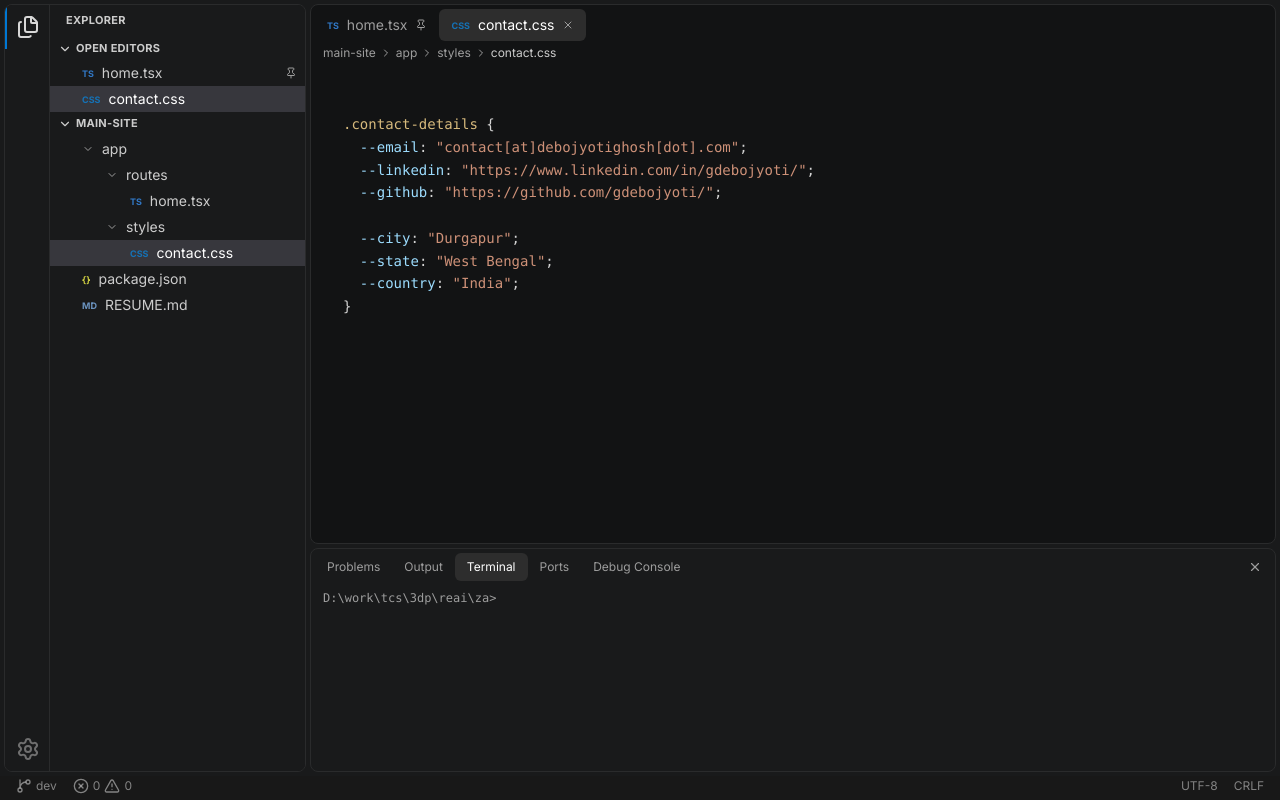
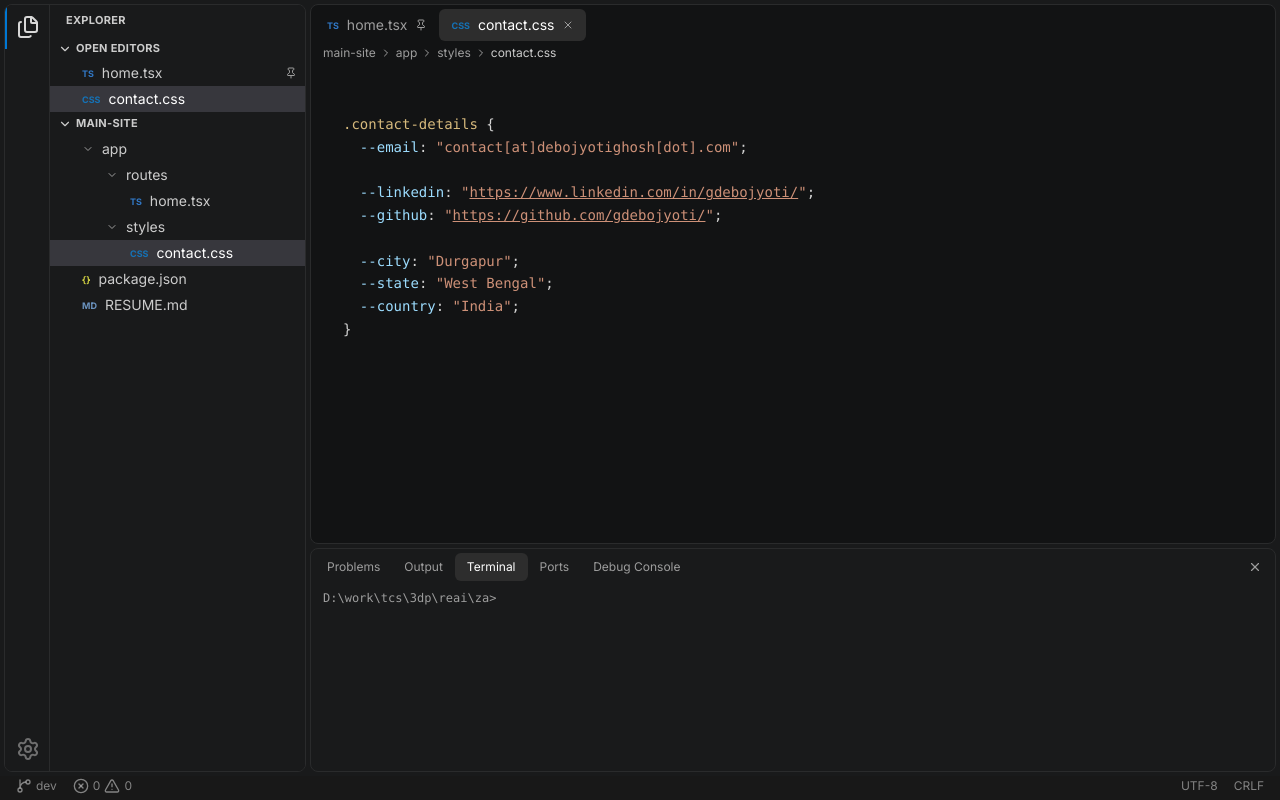
Before and after one commit to gdebojyoti/main-site, a Next.js app: page /contact in a window 1280 px wide. Built offline with nearby package versions, Linux system fonts and the light colour scheme.

Commit message:
Contact page now has links. (#11)

```diff
--- a/vsc/editorArea/files/ContactFile.tsx
+++ b/vsc/editorArea/files/ContactFile.tsx
@@ -3,6 +3,7 @@ import { Fragment } from "react";
 // null renders an empty line between the groups
 const PROPERTIES: ([name: string, value: string] | null)[] = [
   ["--email", "contact[at]debojyotighosh[dot].com"],
+  null,
   ["--linkedin", "https://www.linkedin.com/in/gdebojyoti/"],
   ["--github", "https://github.com/gdebojyoti/"],
   null,
@@ -24,7 +25,22 @@ const ContactFile = () => {
                 {"  "}
                 <span className="text-syntax-property">{entry[0]}</span>
                 {": "}
-                <span className="text-syntax-string">{`"${entry[1]}"`}</span>
+                <span className="text-syntax-string">
+                  {'"'}
+                  {entry[1].startsWith("http") ? (
+                    <a
+                      href={entry[1]}
+                      target="_blank"
+                      rel="noopener noreferrer"
+                      className="underline"
+                    >
+                      {entry[1]}
+                    </a>
+                  ) : (
+                    entry[1]
+                  )}
+                  {'"'}
+                </span>
                 {";"}
               </>
             )}
```
